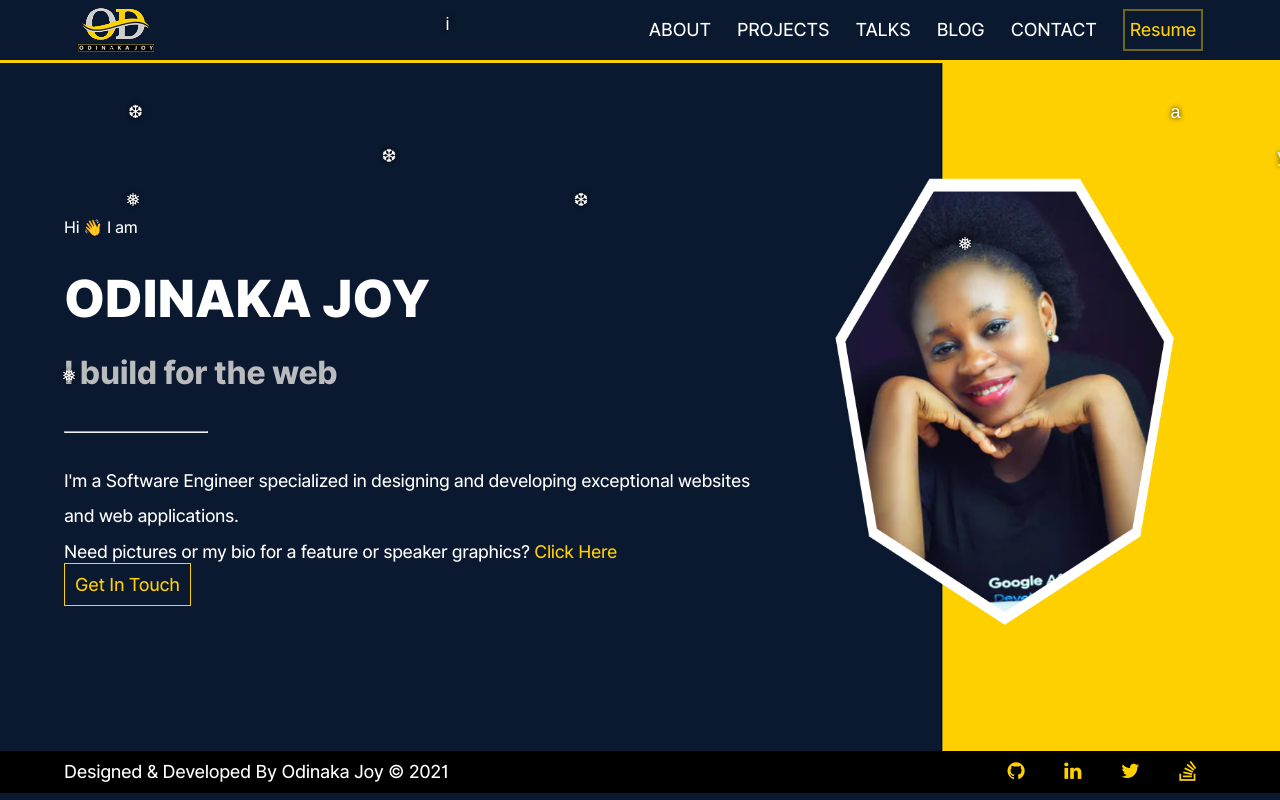
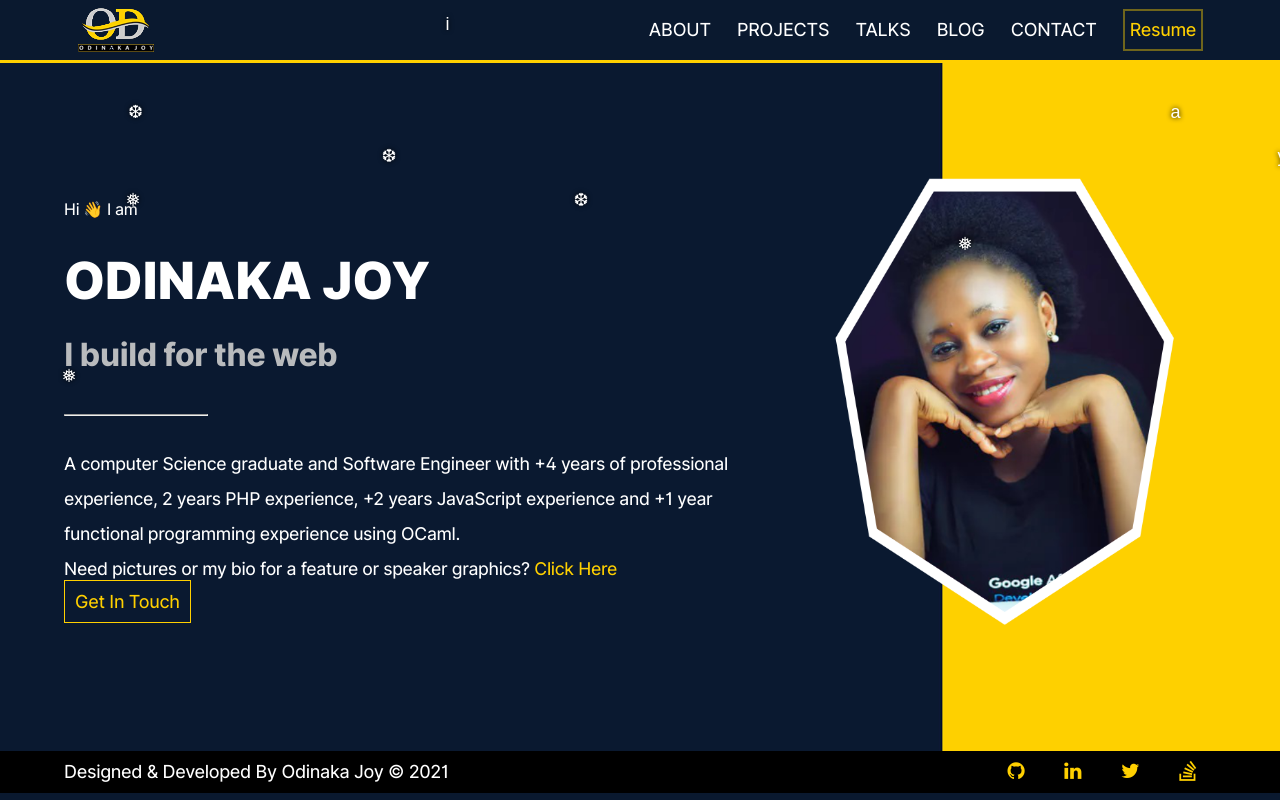
Before and after one commit to dinakajoy/portfolio-v2, a Next.js app: page / in a window 1280 px wide. Built offline with nearby package versions, Linux system fonts and the light colour scheme.

Commit message:
updated profile

```diff
--- a/src/components/Home.js
+++ b/src/components/Home.js
@@ -86,7 +86,7 @@ const Home = () => {
             <motion.h1 initial="hidden" animate="visible" variants={variants[0]}>ODINAKA JOY</motion.h1>
             <motion.h2 initial="hidden" animate="visible" variants={variants[1]} className={styles.title2}>I build for the web</motion.h2>
             <hr className="short" />
-            <motion.p initial="hidden" animate="visible" variants={variants[2]}>I'm a Software Engineer specialized in designing and developing exceptional websites and web applications.</motion.p>
+            <motion.p initial="hidden" animate="visible" variants={variants[2]}>A computer Science graduate and Software Engineer with +4 years of professional experience, 2 years PHP experience, +2 years JavaScript experience and +1 year functional programming experience using OCaml. </motion.p>
             <motion.p initial="hidden" animate="visible" variants={variants[2]}>Need pictures or my bio for a feature or speaker graphics? <Link href="/bio"><a>Click Here</a></Link></motion.p>
             <Link href="/contact"><a className={styles.showcase__btn}>Get In Touch</a></Link>
           </div>
```
Also changed, not shown: 1 other file (tests, documents, lock files or other folders).
